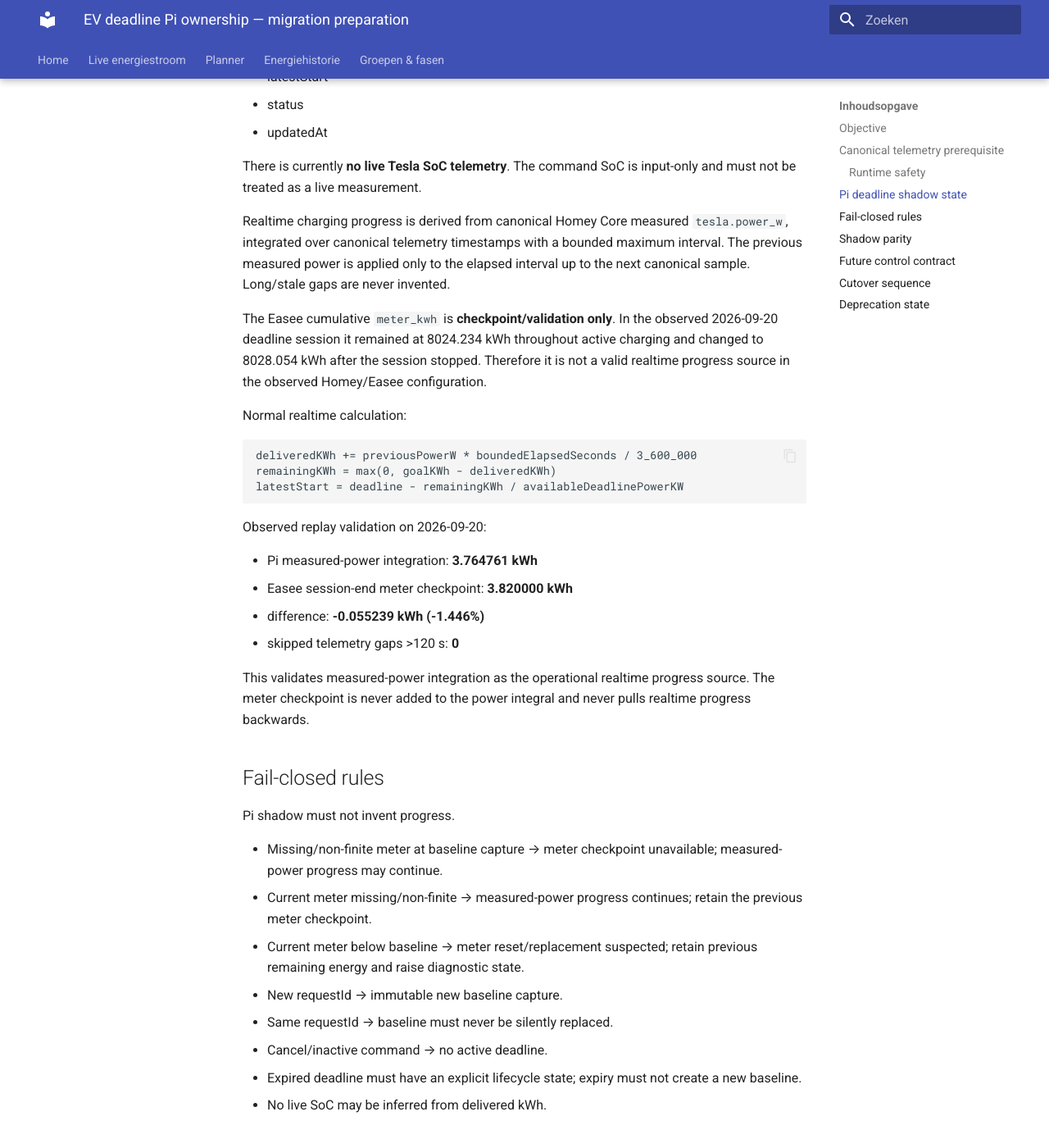
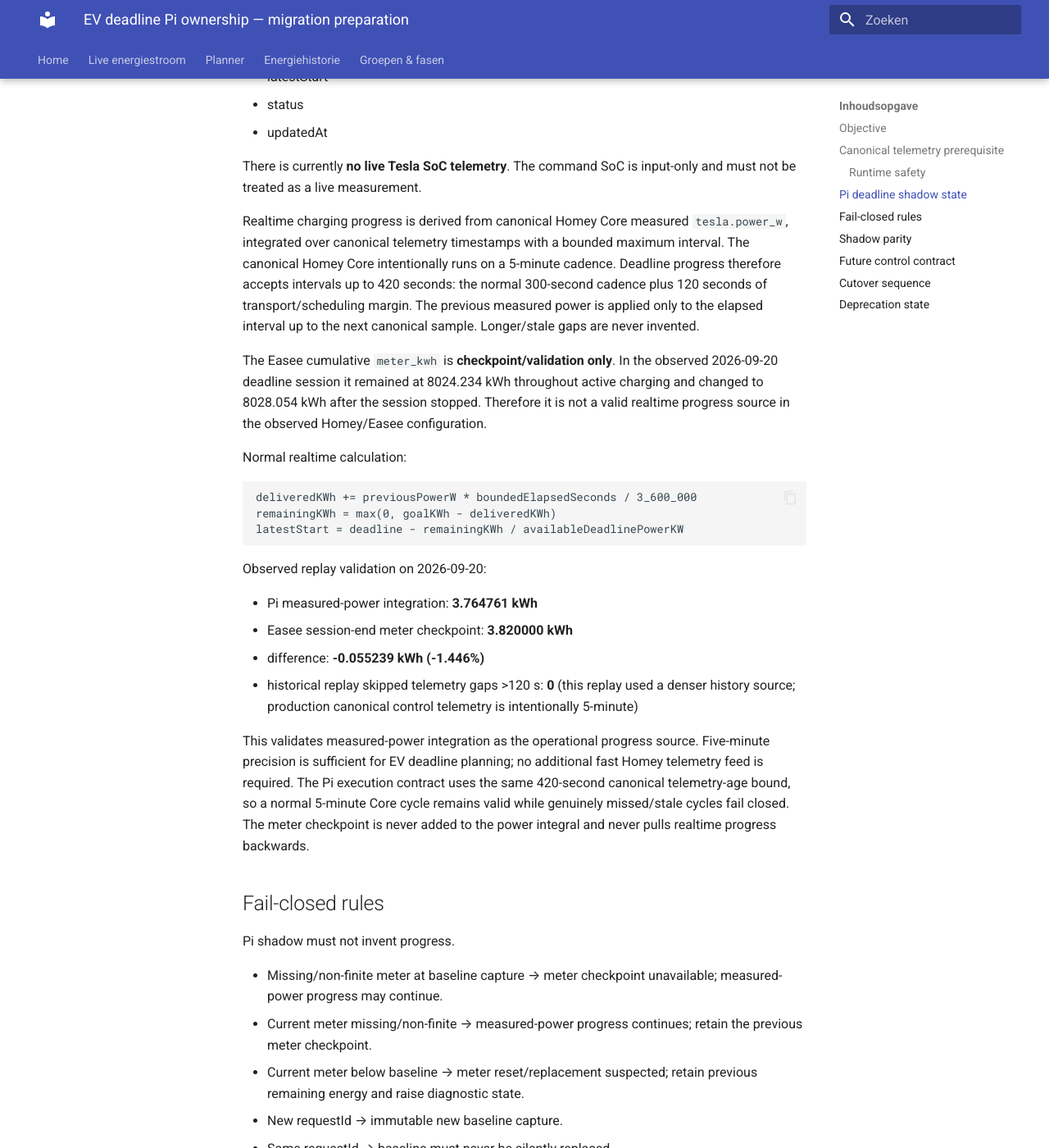
Before and after one commit to OnsKasteeltje/homey-energy-manual, an MkDocs documentation site: the page built from docs/architecture/ev-deadline-pi-ownership-migration.md, in a window 1280 px wide and 1400 px high, scrolled down 1719 px. Shown: the whole window at 82% size. Built offline with MkDocs 1.6.1 and Material for MkDocs 9.7.7, drawn with Linux system fonts in a browser that asks for light colours.

Commit message:
docs(ev): align deadline timing with five minute core cadence

```diff
--- a/docs/architecture/ev-deadline-pi-ownership-migration.md
+++ b/docs/architecture/ev-deadline-pi-ownership-migration.md
@@ -60,7 +60,7 @@ For each new `requestId`, persist at minimum:
 
 There is currently **no live Tesla SoC telemetry**. The command SoC is input-only and must not be treated as a live measurement.
 
-Realtime charging progress is derived from canonical Homey Core measured `tesla.power_w`, integrated over canonical telemetry timestamps with a bounded maximum interval. The previous measured power is applied only to the elapsed interval up to the next canonical sample. Long/stale gaps are never invented.
+Realtime charging progress is derived from canonical Homey Core measured `tesla.power_w`, integrated over canonical telemetry timestamps with a bounded maximum interval. The canonical Homey Core intentionally runs on a 5-minute cadence. Deadline progress therefore accepts intervals up to 420 seconds: the normal 300-second cadence plus 120 seconds of transport/scheduling margin. The previous measured power is applied only to the elapsed interval up to the next canonical sample. Longer/stale gaps are never invented.
 
 The Easee cumulative `meter_kwh` is **checkpoint/validation only**. In the observed 2026-09-20 deadline session it remained at 8024.234 kWh throughout active charging and changed to 8028.054 kWh after the session stopped. Therefore it is not a valid realtime progress source in the observed Homey/Easee configuration.
 
@@ -77,9 +77,9 @@ Observed replay validation on 2026-09-20:
 - Pi measured-power integration: **3.764761 kWh**
 - Easee session-end meter checkpoint: **3.820000 kWh**
 - difference: **-0.055239 kWh (-1.446%)**
-- skipped telemetry gaps >120 s: **0**
+- historical replay skipped telemetry gaps >120 s: **0** (this replay used a denser history source; production canonical control telemetry is intentionally 5-minute)
 
-This validates measured-power integration as the operational realtime progress source. The meter checkpoint is never added to the power integral and never pulls realtime progress backwards.
+This validates measured-power integration as the operational progress source. Five-minute precision is sufficient for EV deadline planning; no additional fast Homey telemetry feed is required. The Pi execution contract uses the same 420-second canonical telemetry-age bound, so a normal 5-minute Core cycle remains valid while genuinely missed/stale cycles fail closed. The meter checkpoint is never added to the power integral and never pulls realtime progress backwards.
 
 ## Fail-closed rules
 
```
